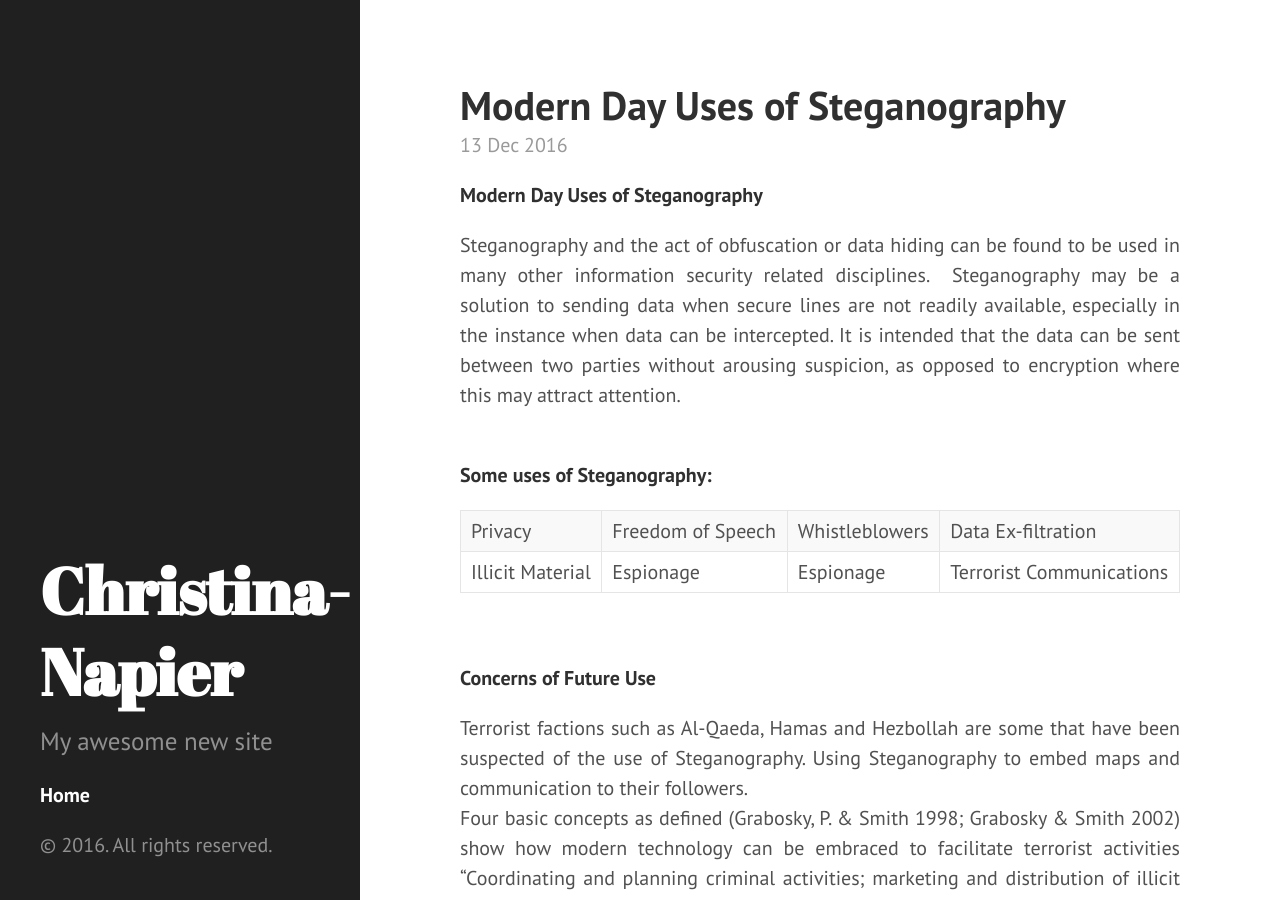
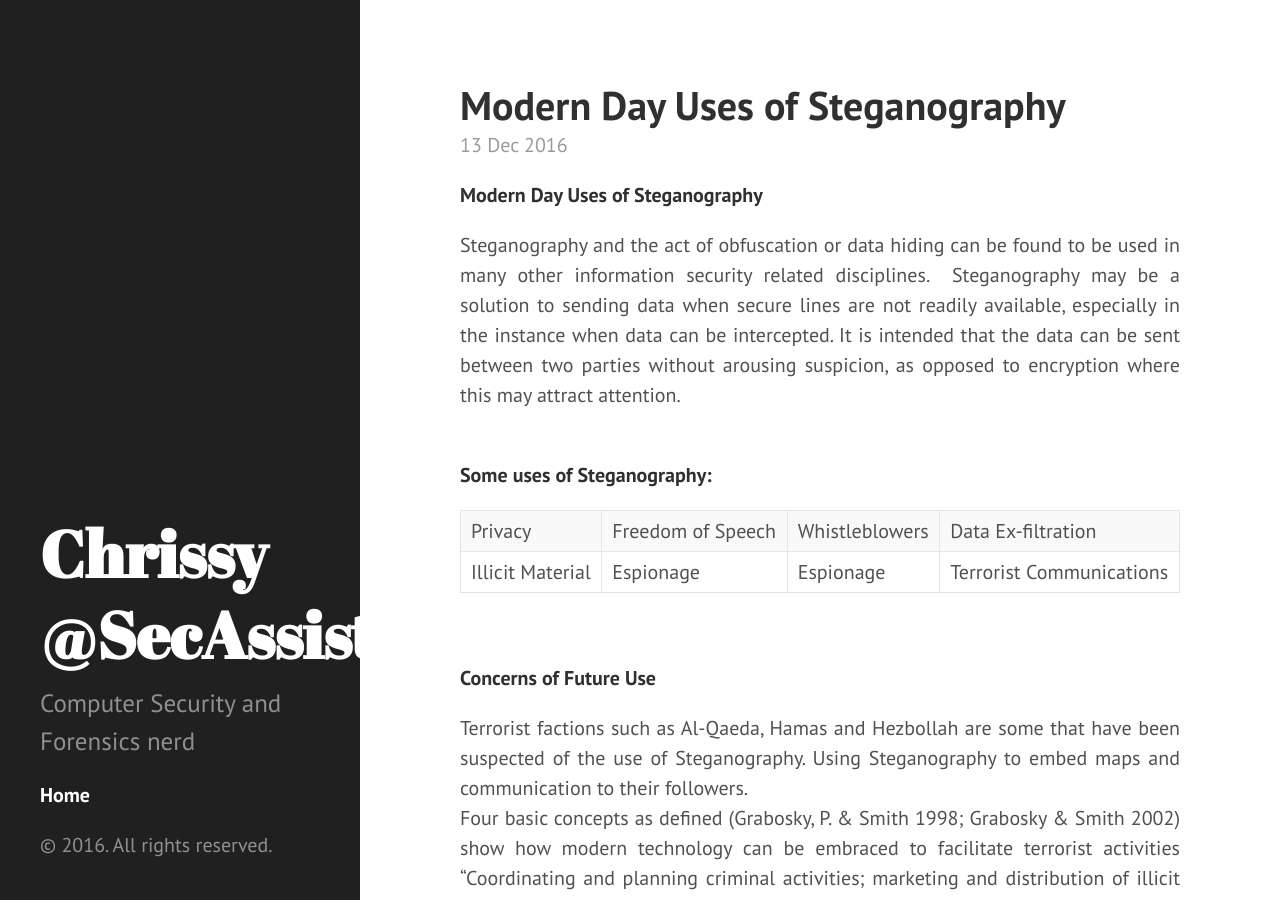
Before and after one commit to Christina-Napier/Christina-Napier.github.io, a Jekyll site: the page built from index.html, in a window 1280 px wide and 900 px high. Built offline with Jekyll 4.4.1, drawn with Linux system fonts in a browser that asks for light colours; the list of posts is cut into pages by our own code.

Commit message:
Update _config.yml

```diff
--- a/_config.yml
+++ b/_config.yml
@@ -2,7 +2,7 @@ excerpt_separator: ""
 pygments: true
 markdown: kramdown
 url: http://Christina-Napier.github.io
-title: Christina-Napier
-tagline: A log of everyday life
-description: My awesome new site
+title: Chrissy @SecAssistance
+tagline: My mind dump
+description: Computer Security and Forensics nerd
 paginate: 5
```
